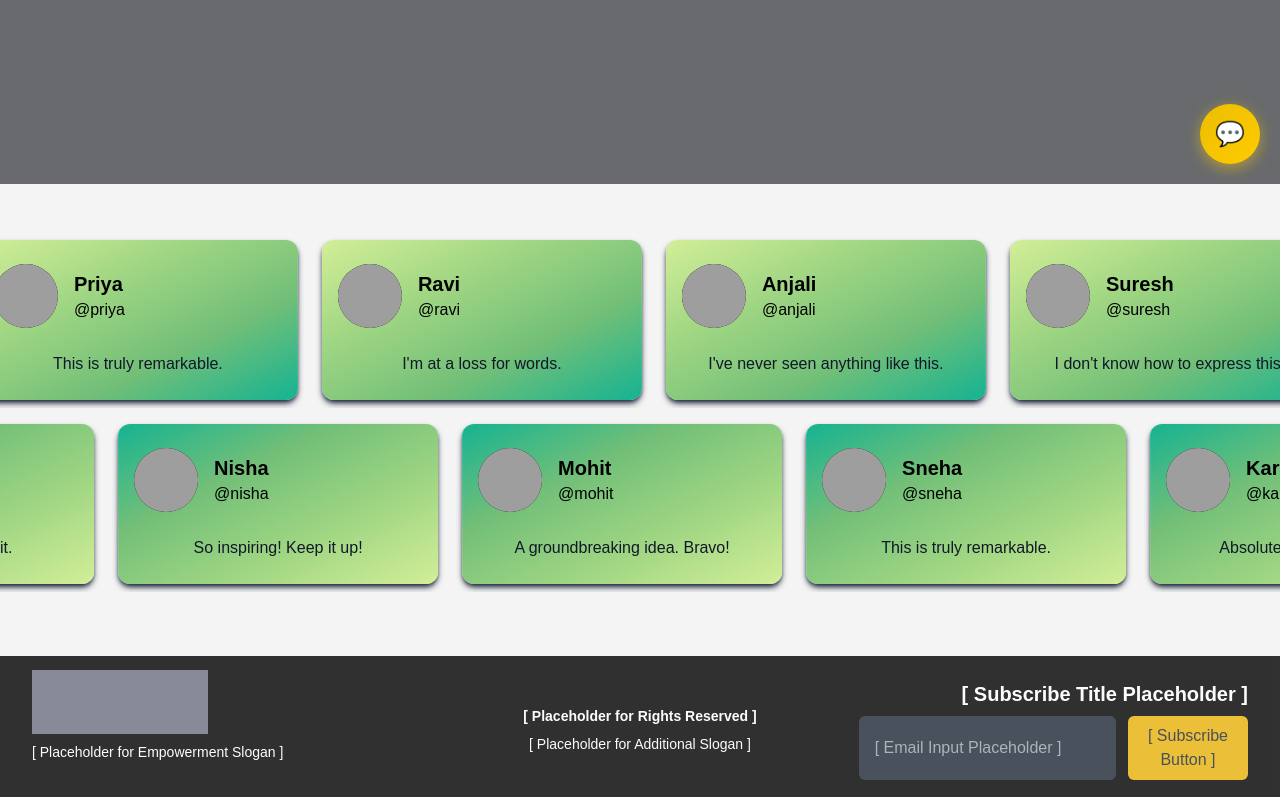
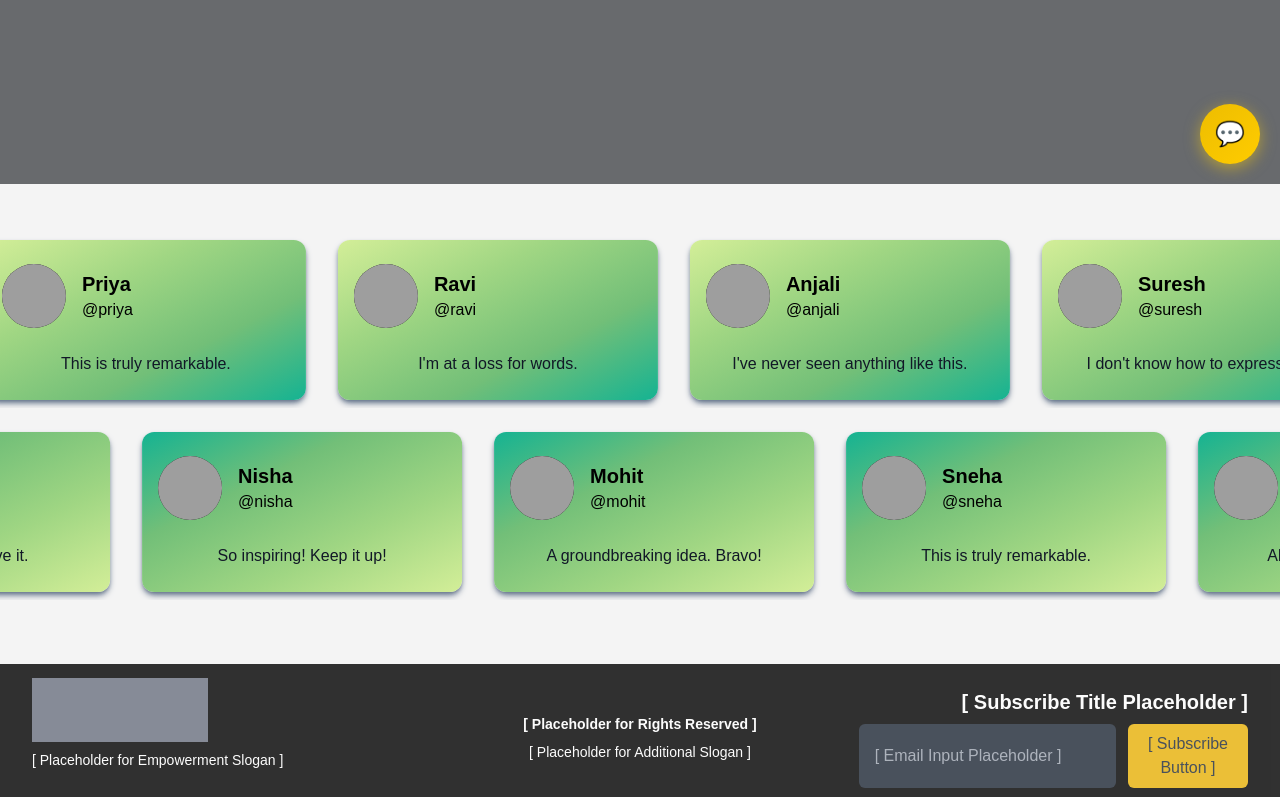
Before and after one commit to riteekagawand/VH24-WEBMASTERS, a React (Vite) app in the folder Frontend/: page / in a window 1280 px wide. Shown: the part 616-1413 px from the top of the page. Built offline with nearby package versions, Linux system fonts and the light colour scheme; grey boxes are pictures that could not be loaded.

Commit message:
testimonials updated

```diff
--- a/Frontend/src/Components/ScrollingCards.jsx
+++ b/Frontend/src/Components/ScrollingCards.jsx
@@ -1,4 +1,4 @@
-import React from "react";
+import React, { useRef } from "react"; // Import useRef for managing animation state
 import { leftCards, rightCards } from "../helper"; // Import the cards arrays
 
 const ScrollingCards = ({ direction = "left" }) => {
@@ -6,19 +6,36 @@ const ScrollingCards = ({ direction = "left" }) => {
   const cards = direction === "left" ? leftCards : rightCards;
 
   // Extend the cards array to allow infinite scrolling
-  const extendedCards = [...cards, ...cards, ...cards ,]; // Duplicate cards three times to ensure smooth transition
+  const extendedCards = [...cards, ...cards, ...cards]; // Duplicate cards three times to ensure smooth transition
+
+  const marqueeRef = useRef(null); // Create a ref to the marquee
+
+  const handleMouseEnter = () => {
+    if (marqueeRef.current) {
+      marqueeRef.current.style.animationPlayState = "paused"; // Pause animation on hover
+    }
+  };
+
+  const handleMouseLeave = () => {
+    if (marqueeRef.current) {
+      marqueeRef.current.style.animationPlayState = "running"; // Resume animation on leave
+    }
+  };
 
   return (
-    <div className="w-full m-auto overflow-hidden relative  ">
+    <div className="w-full m-auto overflow-hidden relative">
       <div
-        className={`flex gap-2 ${
+        className={`flex gap-4 ${
           direction === "left" ? "animate-loopLeft" : "animate-loopRight"
-        } space-x-4`}
+        } space-x-4 duration-150`}
+        ref={marqueeRef}
+        onMouseEnter={handleMouseEnter} // Add hover event
+        onMouseLeave={handleMouseLeave} // Add leave event
       >
         {extendedCards.map((card, index) => (
           <div
             key={index}
-            className={`card w-80 h-40 flex-shrink-0 flex flex-col justify-between my-2 px-4 py-6 rounded-xl  shadow-slate-800 shadow-md ${
+            className={`card hover:scale-95 w-80 h-40 flex-shrink-0 flex flex-col justify-between my-2 px-4 py-6 rounded-xl shadow-slate-500 shadow-md ${
               direction === "left"
                 ? "bg-custom-gradient-green-right"
                 : "bg-custom-gradient-green-left"
@@ -36,7 +53,7 @@ const ScrollingCards = ({ direction = "left" }) => {
               </div>
             </div>
             <div>
-              <p className="text-md text-center text-gray-900 ">
+              <p className="text-md text-center text-gray-900">
                 {card.message}
               </p>
             </div>
--- a/Frontend/src/Pages/Home.jsx
+++ b/Frontend/src/Pages/Home.jsx
@@ -14,7 +14,7 @@ const Home = () => {
       <HeroSection />
       {/* <AboutUs />
       <ContributionSection /> */}
-      <div className="flex flex-col  mt-12 gap-2">
+      <div className="flex flex-col  mt-12 gap-4">
         <ScrollingCards direction="left" />
         <ScrollingCards direction="right" />
       </div>
```
